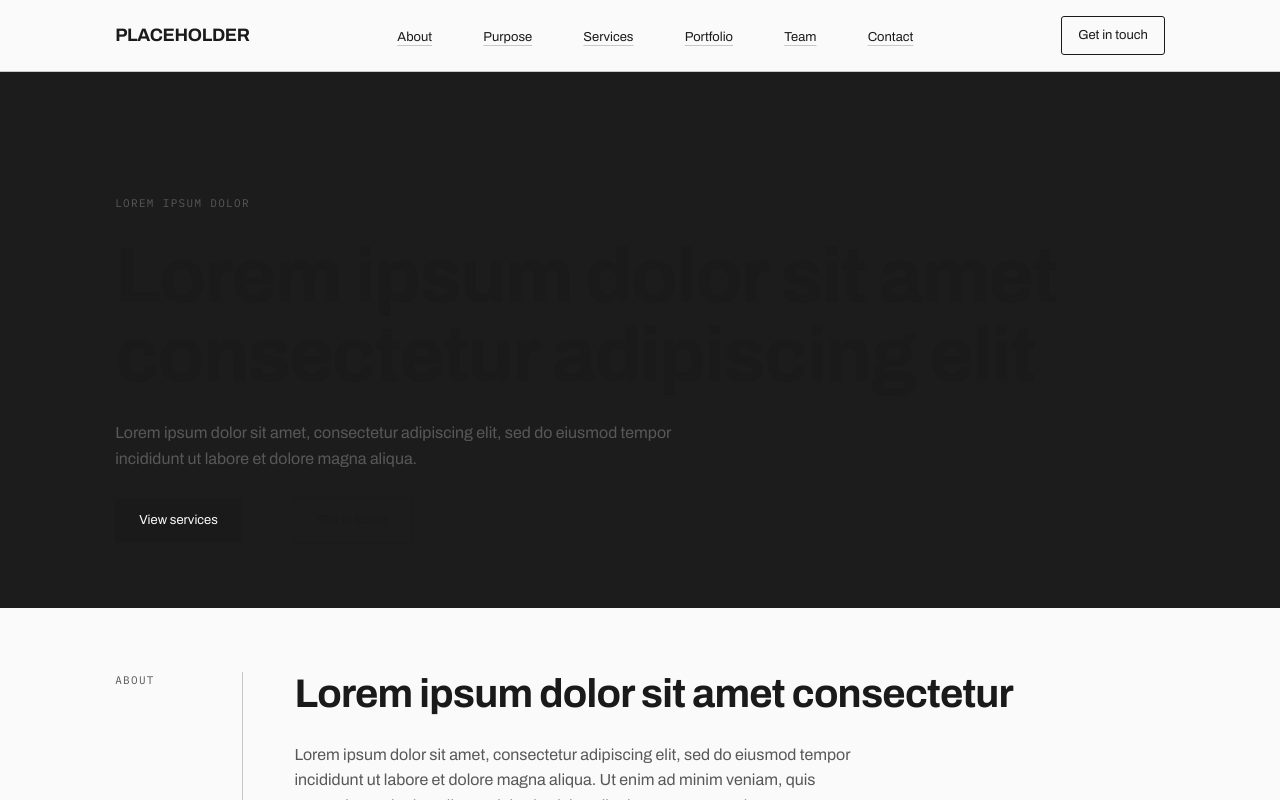
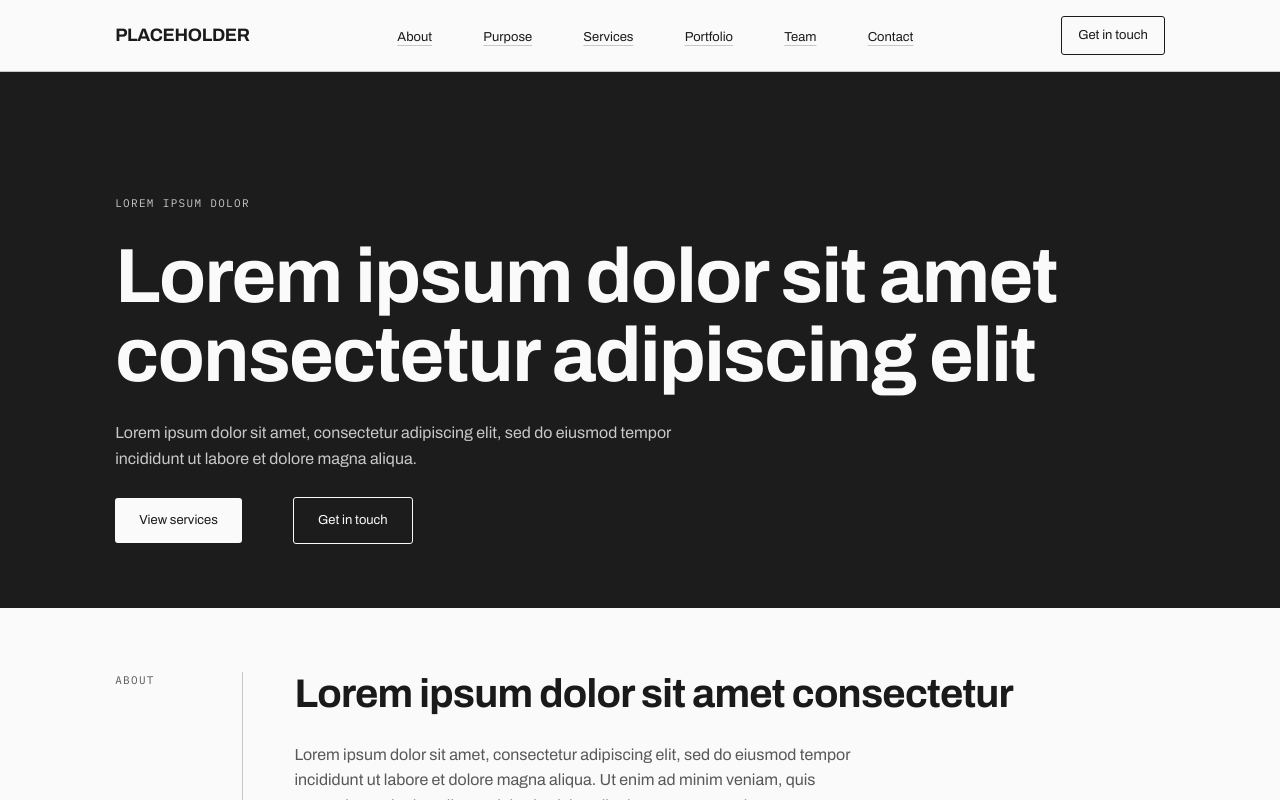
Before and after one commit to Pot-Thief/hca-company-profile, a Next.js app: page /preview in a window 1280 px wide. Shown: the top 800 px of the page. Built offline with nearby package versions, Linux system fonts and the light colour scheme.

Commit message:
fix inverted sections rendering ink text on ink by removing a variable indirection

```diff
--- a/src/app/globals.css
+++ b/src/app/globals.css
@@ -89,26 +89,24 @@
    paper or ink directly; a section flips its whole colour set by carrying
    data-surface="ink", nothing inside it changes. */
 @theme {
-  --color-surface: var(--surface);
-  --color-on-surface: var(--on-surface);
-  --color-on-surface-muted: var(--on-surface-muted);
-  --color-rule: var(--rule);
+  --color-surface: var(--color-paper);
+  --color-on-surface: var(--color-ink);
+  --color-on-surface-muted: var(--color-graphite);
+  --color-rule: var(--color-ash);
 }
 
-:root {
-  --surface: var(--color-paper);
-  --on-surface: var(--color-ink);
-  --on-surface-muted: var(--color-graphite);
-  --rule: var(--color-ash);
-}
-
-/* Ash reads as nearly invisible against ink, so the ink surface gets its own
-   rule colour rather than reusing the paper one. */
+/* The override lands on the same custom properties the utilities read, with no
+   intermediate layer. A custom property that indirects through another one is
+   substituted where it is DECLARED, so a `:root` alias freezes at the root value
+   and a section-level override never reaches it. That is a silent failure: the
+   variable reads correctly while the rendered colour does not.
+   Ash is nearly invisible against ink, which is why the rule colour flips too
+   rather than one fixed hairline colour being reused. */
 [data-surface='ink'] {
-  --surface: var(--color-ink);
-  --on-surface: var(--color-paper);
-  --on-surface-muted: var(--color-ash);
-  --rule: var(--color-graphite);
+  --color-surface: var(--color-ink);
+  --color-on-surface: var(--color-paper);
+  --color-on-surface-muted: var(--color-ash);
+  --color-rule: var(--color-graphite);
 }
 
 html {
@@ -116,8 +114,8 @@ html {
 }
 
 body {
-  background: var(--surface);
-  color: var(--on-surface);
+  background: var(--color-surface);
+  color: var(--color-on-surface);
   font-family: var(--font-body);
   font-size: var(--text-body);
   line-height: var(--leading-body);
@@ -133,7 +131,7 @@ section[id] {
    outline colour follows on-surface rather than a fixed void, because void
    is near-black and disappears against an ink section. */
 :focus-visible {
-  outline: 2px solid var(--on-surface);
+  outline: 2px solid var(--color-on-surface);
   outline-offset: 2px;
 }
 
--- a/src/components/sections/Hero.tsx
+++ b/src/components/sections/Hero.tsx
@@ -13,7 +13,7 @@ export function Hero({ eyebrow, headline, subheadline, backgroundImage, actions
     // stretching the hero past what the copy needs.
     <section
       data-surface="ink"
-      className="relative flex min-h-[min(88svh,38rem)] items-end overflow-hidden"
+      className="relative flex min-h-[min(88svh,38rem)] items-end overflow-hidden text-on-surface"
     >
       <Image
         src={backgroundImage.src}
```
